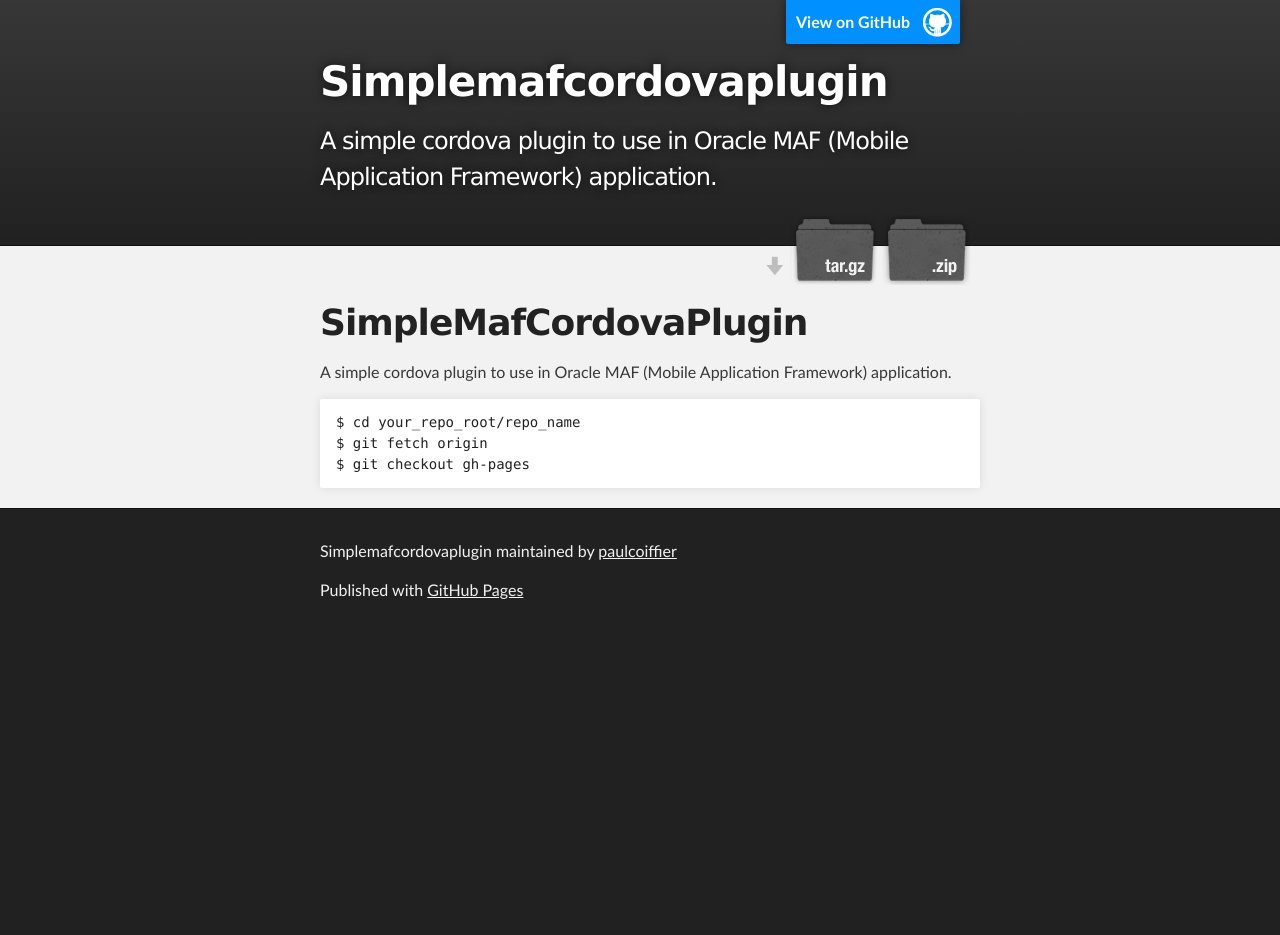
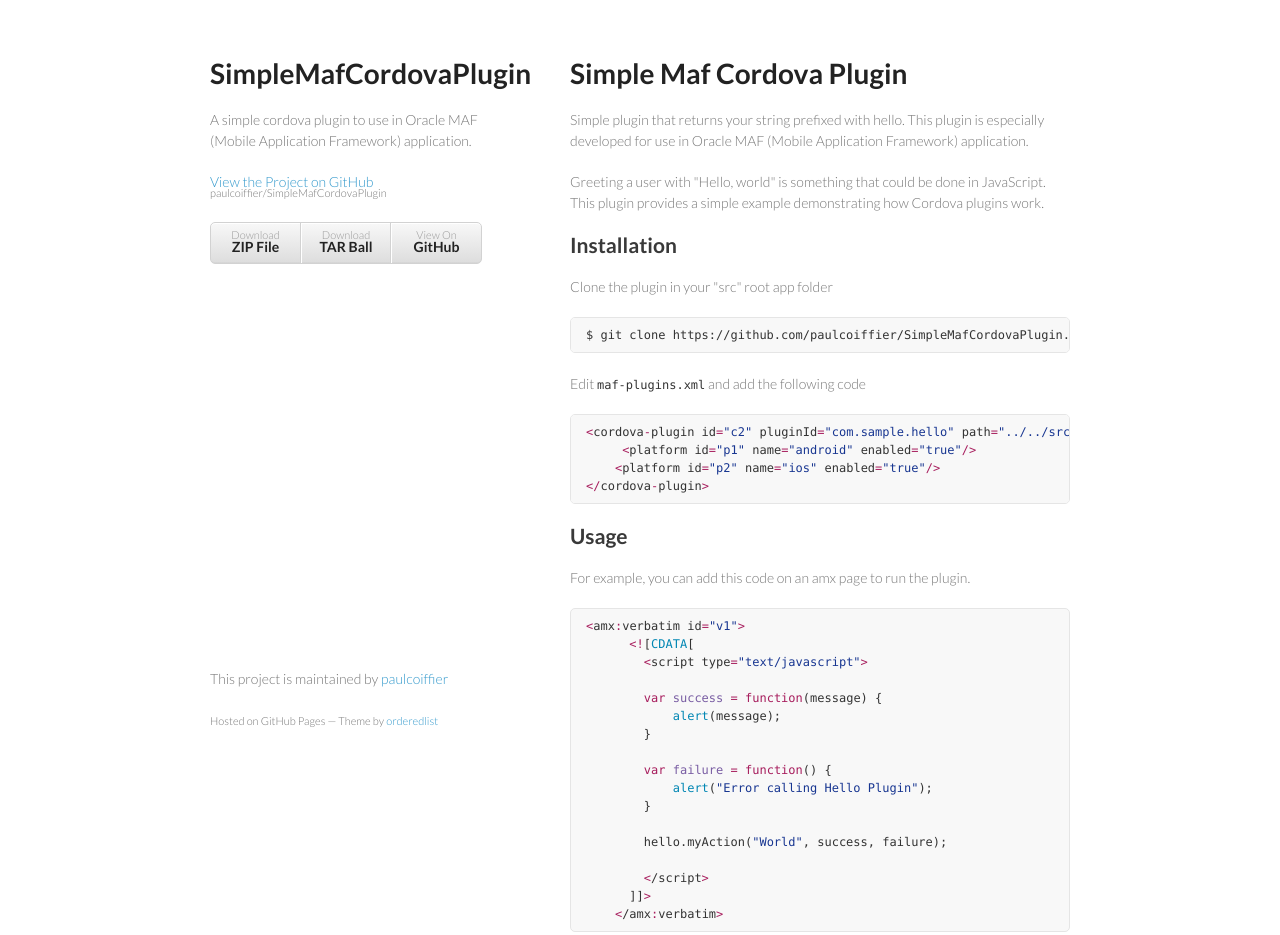
Before and after one commit to Mobissime/SimpleMafCordovaPlugin, a plain HTML site: page index.html in a window 1280 px wide. Before the commit the page ends 800 px from the top, so only its background shows below. Drawn offline with Linux system fonts and the light colour scheme.

Commit message:
Create gh-pages branch via GitHub

```diff
--- a/index.html
+++ b/index.html
@@ -1,57 +1,84 @@
-<!DOCTYPE html>
+<!doctype html>
 <html>
+  <head>
+    <meta charset="utf-8">
+    <meta http-equiv="X-UA-Compatible" content="chrome=1">
+    <title>SimpleMafCordovaPlugin by paulcoiffier</title>
 
-  <head>
-    <meta charset='utf-8'>
-    <meta http-equiv="X-UA-Compatible" content="chrome=1">
-    <meta name="description" content="Simplemafcordovaplugin : A simple cordova plugin to use in Oracle MAF (Mobile Application Framework) application.">
+    <link rel="stylesheet" href="stylesheets/styles.css">
+    <link rel="stylesheet" href="stylesheets/github-light.css">
+    <meta name="viewport" content="width=device-width, initial-scale=1, user-scalable=no">
+    <!--[if lt IE 9]>
+    <script src="//html5shiv.googlecode.com/svn/trunk/html5.js"></script>
+    <![endif]-->
+  </head>
+  <body>
+    <div class="wrapper">
+      <header>
+        <h1>SimpleMafCordovaPlugin</h1>
+        <p>A simple cordova plugin to use in Oracle MAF (Mobile Application Framework) application.</p>
 
-    <link rel="stylesheet" type="text/css" media="screen" href="stylesheets/stylesheet.css">
+        <p class="view"><a href="https://github.com/paulcoiffier/SimpleMafCordovaPlugin">View the Project on GitHub <small>paulcoiffier/SimpleMafCordovaPlugin</small></a></p>
 
-    <title>Simplemafcordovaplugin</title>
-  </head>
 
-  <body>
+        <ul>
+          <li><a href="https://github.com/paulcoiffier/SimpleMafCordovaPlugin/zipball/master">Download <strong>ZIP File</strong></a></li>
+          <li><a href="https://github.com/paulcoiffier/SimpleMafCordovaPlugin/tarball/master">Download <strong>TAR Ball</strong></a></li>
+          <li><a href="https://github.com/paulcoiffier/SimpleMafCordovaPlugin">View On <strong>GitHub</strong></a></li>
+        </ul>
+      </header>
+      <section>
+        <h1>
+<a id="simple-maf-cordova-plugin" class="anchor" href="#simple-maf-cordova-plugin" aria-hidden="true"><span class="octicon octicon-link"></span></a>Simple Maf Cordova Plugin</h1>
 
-    <!-- HEADER -->
-    <div id="header_wrap" class="outer">
-        <header class="inner">
-          <a id="forkme_banner" href="https://github.com/paulcoiffier/SimpleMafCordovaPlugin">View on GitHub</a>
+<p>Simple plugin that returns your string prefixed with hello. This plugin is especially developed for use in Oracle MAF (Mobile Application Framework) application.</p>
 
-          <h1 id="project_title">Simplemafcordovaplugin</h1>
-          <h2 id="project_tagline">A simple cordova plugin to use in Oracle MAF (Mobile Application Framework) application.</h2>
+<p>Greeting a user with "Hello, world" is something that could be done in JavaScript. This plugin provides a simple example demonstrating how Cordova plugins work.</p>
 
-            <section id="downloads">
-              <a class="zip_download_link" href="https://github.com/paulcoiffier/SimpleMafCordovaPlugin/zipball/master">Download this project as a .zip file</a>
-              <a class="tar_download_link" href="https://github.com/paulcoiffier/SimpleMafCordovaPlugin/tarball/master">Download this project as a tar.gz file</a>
-            </section>
-        </header>
-    </div>
+<h2>
+<a id="installation" class="anchor" href="#installation" aria-hidden="true"><span class="octicon octicon-link"></span></a>Installation</h2>
 
-    <!-- MAIN CONTENT -->
-    <div id="main_content_wrap" class="outer">
-      <section id="main_content" class="inner">
-        <h1>
-<a id="simplemafcordovaplugin" class="anchor" href="#simplemafcordovaplugin" aria-hidden="true"><span class="octicon octicon-link"></span></a>SimpleMafCordovaPlugin</h1>
+<p>Clone the plugin in your "src" root app folder</p>
 
-<p>A simple cordova plugin to use in Oracle MAF (Mobile Application Framework) application.</p>
+<pre><code>$ git clone https://github.com/paulcoiffier/SimpleMafCordovaPlugin.git
+</code></pre>
 
-<pre><code>$ cd your_repo_root/repo_name
-$ git fetch origin
-$ git checkout gh-pages
-</code></pre>
+<p>Edit <code>maf-plugins.xml</code> and add the following code</p>
+
+<div class="highlight highlight-java"><pre><span class="pl-k">&lt;</span>cordova<span class="pl-k">-</span>plugin id<span class="pl-k">=</span><span class="pl-s"><span class="pl-pds">"</span>c2<span class="pl-pds">"</span></span> pluginId<span class="pl-k">=</span><span class="pl-s"><span class="pl-pds">"</span>com.sample.hello<span class="pl-pds">"</span></span> path<span class="pl-k">=</span><span class="pl-s"><span class="pl-pds">"</span>../../src/SimpleMafCordovaPlugin/<span class="pl-pds">"</span></span><span class="pl-k">&gt;</span>
+     <span class="pl-k">&lt;</span>platform id<span class="pl-k">=</span><span class="pl-s"><span class="pl-pds">"</span>p1<span class="pl-pds">"</span></span> name<span class="pl-k">=</span><span class="pl-s"><span class="pl-pds">"</span>android<span class="pl-pds">"</span></span> enabled<span class="pl-k">=</span><span class="pl-s"><span class="pl-pds">"</span>true<span class="pl-pds">"</span></span><span class="pl-k">/</span><span class="pl-k">&gt;</span>
+    <span class="pl-k">&lt;</span>platform id<span class="pl-k">=</span><span class="pl-s"><span class="pl-pds">"</span>p2<span class="pl-pds">"</span></span> name<span class="pl-k">=</span><span class="pl-s"><span class="pl-pds">"</span>ios<span class="pl-pds">"</span></span> enabled<span class="pl-k">=</span><span class="pl-s"><span class="pl-pds">"</span>true<span class="pl-pds">"</span></span><span class="pl-k">/</span><span class="pl-k">&gt;</span>
+<span class="pl-k">&lt;</span><span class="pl-k">/</span>cordova<span class="pl-k">-</span>plugin<span class="pl-k">&gt;</span></pre></div>
+
+<h2>
+<a id="usage" class="anchor" href="#usage" aria-hidden="true"><span class="octicon octicon-link"></span></a>Usage</h2>
+
+<p>For example, you can add this code on an amx page to run the plugin.</p>
+
+<div class="highlight highlight-js"><pre><span class="pl-k">&lt;</span>amx<span class="pl-k">:</span>verbatim id<span class="pl-k">=</span><span class="pl-s"><span class="pl-pds">"</span>v1<span class="pl-pds">"</span></span><span class="pl-k">&gt;</span>
+      <span class="pl-k">&lt;!</span>[<span class="pl-c1">CDATA</span>[
+        <span class="pl-k">&lt;</span>script type<span class="pl-k">=</span><span class="pl-s"><span class="pl-pds">"</span>text/javascript<span class="pl-pds">"</span></span><span class="pl-k">&gt;</span>
+
+        <span class="pl-k">var</span> <span class="pl-en">success</span> <span class="pl-k">=</span> <span class="pl-k">function</span>(<span class="pl-smi">message</span>) {
+            <span class="pl-c1">alert</span>(message);
+        }
+
+        <span class="pl-k">var</span> <span class="pl-en">failure</span> <span class="pl-k">=</span> <span class="pl-k">function</span>() {
+            <span class="pl-c1">alert</span>(<span class="pl-s"><span class="pl-pds">"</span>Error calling Hello Plugin<span class="pl-pds">"</span></span>);
+        }
+
+        hello.myAction(<span class="pl-s"><span class="pl-pds">"</span>World<span class="pl-pds">"</span></span>, success, failure);
+
+        <span class="pl-k">&lt;</span>/script<span class="pl-k">&gt;</span>
+      ]]<span class="pl-k">&gt;</span>
+    <span class="pl-k">&lt;</span>/amx<span class="pl-k">:</span>verbatim<span class="pl-k">&gt;</span></pre></div>
       </section>
-    </div>
-
-    <!-- FOOTER  -->
-    <div id="footer_wrap" class="outer">
-      <footer class="inner">
-        <p class="copyright">Simplemafcordovaplugin maintained by <a href="https://github.com/paulcoiffier">paulcoiffier</a></p>
-        <p>Published with <a href="https://pages.github.com">GitHub Pages</a></p>
+      <footer>
+        <p>This project is maintained by <a href="https://github.com/paulcoiffier">paulcoiffier</a></p>
+        <p><small>Hosted on GitHub Pages &mdash; Theme by <a href="https://github.com/orderedlist">orderedlist</a></small></p>
       </footer>
     </div>
-
-
+    <script src="javascripts/scale.fix.js"></script>
 
   </body>
 </html>
--- /dev/null
+++ b/javascripts/scale.fix.js
@@ -0,0 +1,17 @@
+var metas = document.getElementsByTagName('meta');
+var i;
+if (navigator.userAgent.match(/iPhone/i)) {
+  for (i=0; i<metas.length; i++) {
+    if (metas[i].name == "viewport") {
+      metas[i].content = "width=device-width, minimum-scale=1.0, maximum-scale=1.0";
+    }
+  }
+  document.addEventListener("gesturestart", gestureStart, false);
+}
+function gestureStart() {
+  for (i=0; i<metas.length; i++) {
+    if (metas[i].name == "viewport") {
+      metas[i].content = "width=device-width, minimum-scale=0.25, maximum-scale=1.6";
+    }
+  }
+}
--- /dev/null
+++ b/stylesheets/styles.css
@@ -0,0 +1,255 @@
+@import url(https://fonts.googleapis.com/css?family=Lato:300italic,700italic,300,700);
+
+body {
+  padding:50px;
+  font:14px/1.5 Lato, "Helvetica Neue", Helvetica, Arial, sans-serif;
+  color:#777;
+  font-weight:300;
+}
+
+h1, h2, h3, h4, h5, h6 {
+  color:#222;
+  margin:0 0 20px;
+}
+
+p, ul, ol, table, pre, dl {
+  margin:0 0 20px;
+}
+
+h1, h2, h3 {
+  line-height:1.1;
+}
+
+h1 {
+  font-size:28px;
+}
+
+h2 {
+  color:#393939;
+}
+
+h3, h4, h5, h6 {
+  color:#494949;
+}
+
+a {
+  color:#39c;
+  font-weight:400;
+  text-decoration:none;
+}
+
+a small {
+  font-size:11px;
+  color:#777;
+  margin-top:-0.6em;
+  display:block;
+}
+
+.wrapper {
+  width:860px;
+  margin:0 auto;
+}
+
+blockquote {
+  border-left:1px solid #e5e5e5;
+  margin:0;
+  padding:0 0 0 20px;
+  font-style:italic;
+}
+
+code, pre {
+  font-family:Monaco, Bitstream Vera Sans Mono, Lucida Console, Terminal;
+  color:#333;
+  font-size:12px;
+}
+
+pre {
+  padding:8px 15px;
+  background: #f8f8f8;
+  border-radius:5px;
+  border:1px solid #e5e5e5;
+  overflow-x: auto;
+}
+
+table {
+  width:100%;
+  border-collapse:collapse;
+}
+
+th, td {
+  text-align:left;
+  padding:5px 10px;
+  border-bottom:1px solid #e5e5e5;
+}
+
+dt {
+  color:#444;
+  font-weight:700;
+}
+
+th {
+  color:#444;
+}
+
+img {
+  max-width:100%;
+}
+
+header {
+  width:270px;
+  float:left;
+  position:fixed;
+}
+
+header ul {
+  list-style:none;
+  height:40px;
+
+  padding:0;
+
+  background: #eee;
+  background: -moz-linear-gradient(top, #f8f8f8 0%, #dddddd 100%);
+  background: -webkit-gradient(linear, left top, left bottom, color-stop(0%,#f8f8f8), color-stop(100%,#dddddd));
+  background: -webkit-linear-gradient(top, #f8f8f8 0%,#dddddd 100%);
+  background: -o-linear-gradient(top, #f8f8f8 0%,#dddddd 100%);
+  background: -ms-linear-gradient(top, #f8f8f8 0%,#dddddd 100%);
+  background: linear-gradient(top, #f8f8f8 0%,#dddddd 100%);
+
+  border-radius:5px;
+  border:1px solid #d2d2d2;
+  box-shadow:inset #fff 0 1px 0, inset rgba(0,0,0,0.03) 0 -1px 0;
+  width:270px;
+}
+
+header li {
+  width:89px;
+  float:left;
+  border-right:1px solid #d2d2d2;
+  height:40px;
+}
+
+header ul a {
+  line-height:1;
+  font-size:11px;
+  color:#999;
+  display:block;
+  text-align:center;
+  padding-top:6px;
+  height:40px;
+}
+
+strong {
+  color:#222;
+  font-weight:700;
+}
+
+header ul li + li {
+  width:88px;
+  border-left:1px solid #fff;
+}
+
+header ul li + li + li {
+  border-right:none;
+  width:89px;
+}
+
+header ul a strong {
+  font-size:14px;
+  display:block;
+  color:#222;
+}
+
+section {
+  width:500px;
+  float:right;
+  padding-bottom:50px;
+}
+
+small {
+  font-size:11px;
+}
+
+hr {
+  border:0;
+  background:#e5e5e5;
+  height:1px;
+  margin:0 0 20px;
+}
+
+footer {
+  width:270px;
+  float:left;
+  position:fixed;
+  bottom:50px;
+}
+
+@media print, screen and (max-width: 960px) {
+
+  div.wrapper {
+    width:auto;
+    margin:0;
+  }
+
+  header, section, footer {
+    float:none;
+    position:static;
+    width:auto;
+  }
+
+  header {
+    padding-right:320px;
+  }
+
+  section {
+    border:1px solid #e5e5e5;
+    border-width:1px 0;
+    padding:20px 0;
+    margin:0 0 20px;
+  }
+
+  header a small {
+    display:inline;
+  }
+
+  header ul {
+    position:absolute;
+    right:50px;
+    top:52px;
+  }
+}
+
+@media print, screen and (max-width: 720px) {
+  body {
+    word-wrap:break-word;
+  }
+
+  header {
+    padding:0;
+  }
+
+  header ul, header p.view {
+    position:static;
+  }
+
+  pre, code {
+    word-wrap:normal;
+  }
+}
+
+@media print, screen and (max-width: 480px) {
+  body {
+    padding:15px;
+  }
+
+  header ul {
+    display:none;
+  }
+}
+
+@media print {
+  body {
+    padding:0.4in;
+    font-size:12pt;
+    color:#444;
+  }
+}
```
Also changed, not shown: params.json (+1 -1 lines).
